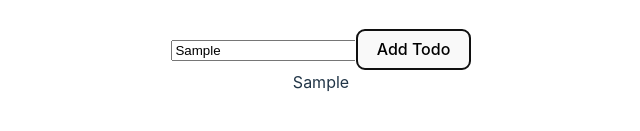
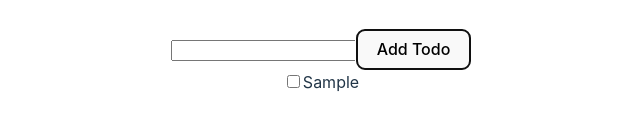
Before and after one commit to vian4dev/codeium-todolist, a React (Vite) app: page / in a window 1280 px wide. Both pictures are taken after typing "Sample" into the empty fields and a click on the button "Add Todo". Shown: the part 401-532 px from the top of the page, without its empty margins (319-959 px from the left). Built offline with nearby package versions, Linux system fonts and the light colour scheme.

Commit message:
Completando Itens

```diff
--- a/src/App.tsx
+++ b/src/App.tsx
@@ -2,8 +2,6 @@ import { useState } from 'react'
 import reactLogo from './assets/react.svg'
 import viteLogo from '/vite.svg'
 import './App.css'
-
-// this component renders a todo list, with task name, completion state and uses the ID as key
 
 type Todo = {
   id: number
@@ -14,7 +12,6 @@ type Todo = {
 function App() {
   const [todoList, setTodoList] = useState<Todo[]>([])
 
-  // this function adds the event target todo the todolist array
   const addTodo = (event: React.FormEvent) => {
     event.preventDefault()
     const target = event.target as typeof event.target & {
@@ -23,14 +20,17 @@ function App() {
 
     const name = target.todo.value
     setTodoList([...todoList, { id: todoList.length, name, completed: false }])
+    target.todo.value = ''
   }
 
+  const toggleCompleted = (id: number) => {
+    setTodoList(todoList.map(todo => todo.id === id ? { ...todo, completed: !todo.completed } : todo))
+  }
   return (
     <>
       <div className="App">
         <h1>Todo List</h1>
-        {/* implement an input form tpo add a new todo
-      and a button to add the todo to the list*/}
+
         <div>
           <form onSubmit={addTodo}>
             <input type="text" name="todo" />
@@ -40,7 +40,11 @@ function App() {
       </div>
 
       {todoList.map(todo => (
-        <div key={todo.id}>{todo.name}</div>
+        <div key={todo.id}>
+          {/* this checkbox should trigger the item update on the property completed */}
+          <input type="checkbox" checked={todo.completed} onChange={() => {toggleCompleted(todo.id)} }/>
+          {todo.name}
+        </div>
 
       ))}
     </>
```
